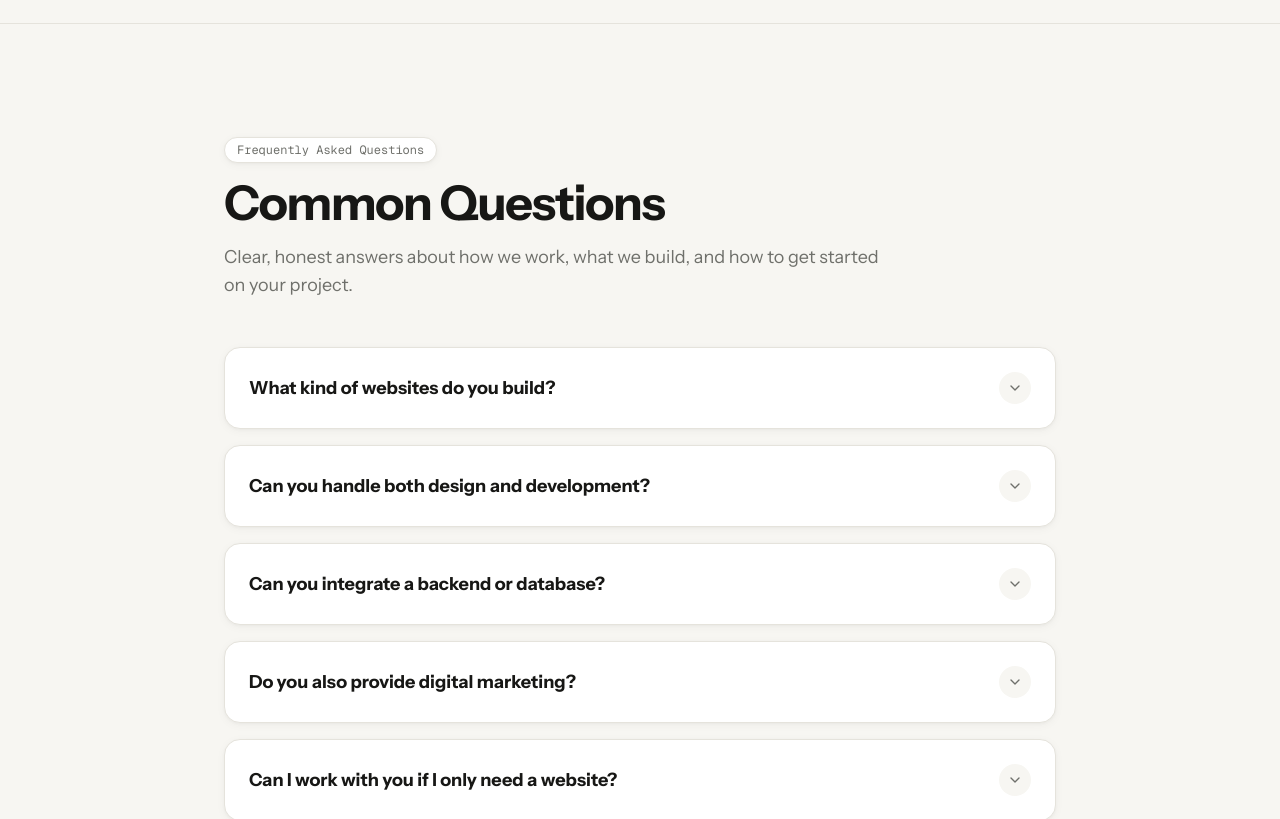
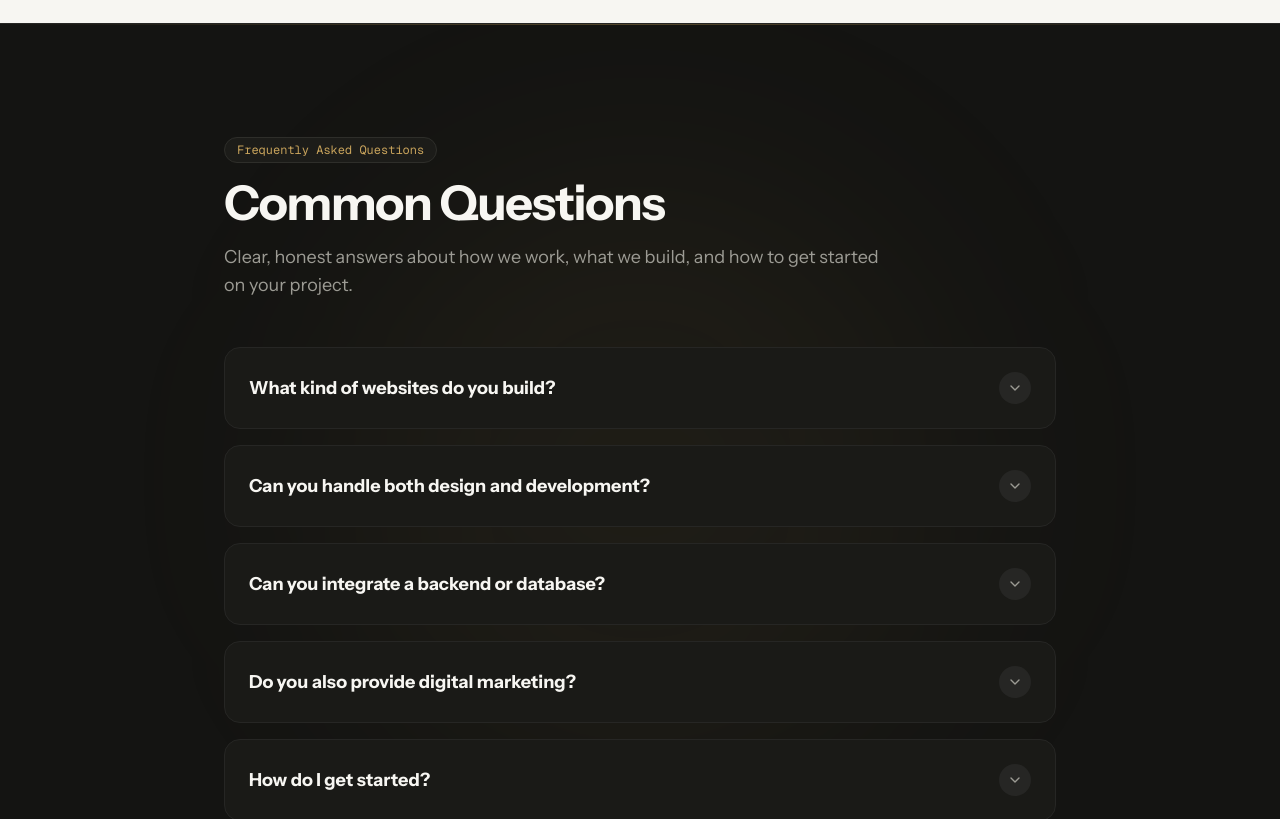
Before and after one commit to mizan989/SkaleNest, a Next.js app: page / in a window 1280 px wide. Shown: the part 3220-4039 px from the top of the page. Built offline with nearby package versions, Linux system fonts and the light colour scheme.

Commit message:
Update site URL to skalenest.vercel.app, darken FAQ section to match Process theme, and reduce FAQ to top 5 questions

```diff
--- a/src/app/layout.tsx
+++ b/src/app/layout.tsx
@@ -32,7 +32,7 @@ const geistMono = localFont({
 });
 
 export const metadata: Metadata = {
-  metadataBase: new URL("https://skalenest.com"),
+  metadataBase: new URL("https://skalenest.vercel.app"),
   alternates: {
     canonical: "/",
   },
@@ -60,7 +60,7 @@ export const metadata: Metadata = {
     description:
       "Modern website design, full-stack development, and digital marketing solutions.",
     type: "website",
-    url: "https://skalenest.com",
+    url: "https://skalenest.vercel.app",
     siteName: "SkaleNest",
     images: [
       {
--- a/src/app/privacy-policy/page.tsx
+++ b/src/app/privacy-policy/page.tsx
@@ -107,7 +107,7 @@ export default function PrivacyPolicyPage() {
               </p>
               <div className="rounded-xl border border-[#E5E3DC] bg-[#F7F6F2] p-4 text-xs sm:text-sm font-mono space-y-1">
                 <p><span className="text-[#171715] font-bold">Brand:</span> SkaleNest</p>
-                <p><span className="text-[#171715] font-bold">Website:</span> https://skalenest.com</p>
+                <p><span className="text-[#171715] font-bold">Website:</span> https://skalenest.vercel.app</p>
                 <p><span className="text-[#171715] font-bold">Email:</span> skalenest@gmail.com</p>
                 <p><span className="text-[#171715] font-bold">WhatsApp:</span> +91 74399 80010</p>
               </div>
--- a/src/app/robots.ts
+++ b/src/app/robots.ts
@@ -6,6 +6,6 @@ export default function robots(): MetadataRoute.Robots {
       userAgent: "*",
       allow: "/",
     },
-    sitemap: "https://skalenest.com/sitemap.xml",
+    sitemap: "https://skalenest.vercel.app/sitemap.xml",
   };
 }
--- a/src/app/sitemap.ts
+++ b/src/app/sitemap.ts
@@ -1,7 +1,7 @@
 import { MetadataRoute } from "next";
 
 export default function sitemap(): MetadataRoute.Sitemap {
-  const baseUrl = "https://skalenest.com";
+  const baseUrl = "https://skalenest.vercel.app";
   const now = new Date();
 
   return [
--- a/src/app/terms-of-service/page.tsx
+++ b/src/app/terms-of-service/page.tsx
@@ -108,7 +108,7 @@ export default function TermsOfServicePage() {
               </p>
               <div className="rounded-xl border border-[#E5E3DC] bg-[#F7F6F2] p-4 text-xs sm:text-sm font-mono space-y-1">
                 <p><span className="text-[#171715] font-bold">Brand:</span> SkaleNest</p>
-                <p><span className="text-[#171715] font-bold">Website:</span> https://skalenest.com</p>
+                <p><span className="text-[#171715] font-bold">Website:</span> https://skalenest.vercel.app</p>
                 <p><span className="text-[#171715] font-bold">Contact:</span> skalenest@gmail.com</p>
                 <p><span className="text-[#171715] font-bold">WhatsApp:</span> +91 74399 80010</p>
               </div>
--- a/src/components/FAQ.tsx
+++ b/src/components/FAQ.tsx
@@ -30,24 +30,9 @@ const FAQ_DATA: FAQItem[] = [
       "Yes. Our digital marketing services include market research, digital positioning strategy, audience targeting, multi-channel campaign planning, and content strategy aligned with your business goals.",
   },
   {
-    question: "Can I work with you if I only need a website?",
-    answer:
-      "Certainly. While our design and marketing capabilities complement each other, many clients partner with us solely for website design and development, or specifically for digital marketing. You only pay for what your business requires.",
-  },
-  {
-    question: "How does the project process work?",
-    answer:
-      "We follow a disciplined four-stage methodology: 1) Understand (discovery & requirements), 2) Plan (technical scope & timelines), 3) Create (design & engineering execution), and 4) Review & Handover (quality checks, revisions, and launch).",
-  },
-  {
     question: "How do I get started?",
     answer:
-      "The easiest way is to fill out our contact form below with a brief summary of your project, or contact us directly via email at skalenest@gmail.com or WhatsApp (+91 74399 80010). We will review your goals and schedule a discussion.",
-  },
-  {
-    question: "What happens after I submit an enquiry?",
-    answer:
-      "We personally review your submission and respond promptly with practical recommendations, preliminary scoping considerations, and clear next steps—without high-pressure sales tactics.",
+      "The easiest way is to fill out our contact form below with a brief summary of your project, or reach out directly via email at skalenest@gmail.com or WhatsApp (+91 74399 80010). We will review your goals and schedule an initial discussion.",
   },
 ];
 
@@ -61,18 +46,28 @@ export default function FAQ() {
   return (
     <section
       id="faq"
-      className="relative flex flex-col justify-center border-t border-[#E5E3DC] py-20 sm:py-24 lg:py-28 bg-[#F7F6F2]"
+      className="relative flex flex-col justify-center border-t border-[#262624] bg-[#141412] text-[#F7F6F2] py-20 sm:py-24 lg:py-28 overflow-hidden"
     >
-      <div className="mx-auto max-w-4xl px-4 sm:px-6 lg:px-8 w-full">
+      {/* Subtle top & bottom gold accent hairlines matching Process section */}
+      <div className="absolute top-0 inset-x-0 h-px bg-gradient-to-r from-transparent via-[#C9A45C]/35 to-transparent pointer-events-none" />
+      <div className="absolute bottom-0 inset-x-0 h-px bg-gradient-to-r from-transparent via-[#C9A45C]/35 to-transparent pointer-events-none" />
+
+      {/* Soft ambient warm radial glow in backdrop */}
+      <div
+        className="absolute rounded-full filter blur-[120px] pointer-events-none w-[600px] h-[600px] top-1/2 left-1/2 -translate-x-1/2 -translate-y-1/2 bg-[#C9A45C]/[0.06]"
+        aria-hidden="true"
+      />
+
+      <div className="mx-auto max-w-4xl px-4 sm:px-6 lg:px-8 w-full relative z-10">
         {/* Section Header */}
         <div className="max-w-2xl">
-          <div className="inline-flex items-center gap-2 rounded-full border border-[#E5E3DC] bg-white px-3 py-1 text-xs font-mono text-[#6F706B] shadow-soft mb-3 sm:mb-4">
+          <div className="inline-flex items-center gap-2 rounded-full border border-[#2E2E2A] bg-[#1C1C19] px-3 py-1 text-xs font-mono text-[#C9A45C] mb-3 sm:mb-4">
             <span>Frequently Asked Questions</span>
           </div>
-          <h2 className="font-display text-3xl sm:text-4xl lg:text-5xl font-bold tracking-tight text-[#171715]">
+          <h2 className="font-display text-3xl sm:text-4xl lg:text-5xl font-bold tracking-tight text-[#F7F6F2]">
             Common Questions
           </h2>
-          <p className="mt-3 sm:mt-4 font-body text-base sm:text-lg text-[#6F706B] leading-relaxed">
+          <p className="mt-3 sm:mt-4 font-body text-base sm:text-lg text-[#9C9B94] leading-relaxed">
             Clear, honest answers about how we work, what we build, and how to get started on your project.
           </p>
         </div>
@@ -87,7 +82,7 @@ export default function FAQ() {
             return (
               <div
                 key={index}
-                className="overflow-hidden rounded-2xl border border-[#E5E3DC] bg-white shadow-soft transition-colors hover:border-[#C9A45C]/50"
+                className="overflow-hidden rounded-2xl border border-[#262624] bg-[#1A1A17] transition-all duration-300 hover:border-[#C9A45C]/50"
               >
                 <button
                   type="button"
@@ -97,12 +92,12 @@ export default function FAQ() {
                   onClick={() => toggleItem(index)}
                   className="flex w-full items-center justify-between gap-4 p-5 sm:p-6 text-left transition-colors focus-visible:outline-2 focus-visible:outline-[#C9A45C]"
                 >
-                  <span className="font-display text-base sm:text-lg font-semibold text-[#171715]">
+                  <span className="font-display text-base sm:text-lg font-semibold text-[#F7F6F2]">
                     {item.question}
                   </span>
                   <div
-                    className={`flex h-8 w-8 shrink-0 items-center justify-center rounded-full bg-[#F7F6F2] text-[#6F706B] transition-transform duration-200 ${
-                      isOpen ? "rotate-180 text-[#171715] bg-[#C9A45C]/15" : ""
+                    className={`flex h-8 w-8 shrink-0 items-center justify-center rounded-full bg-[#262624] text-[#9C9B94] transition-all duration-200 ${
+                      isOpen ? "rotate-180 text-[#C9A45C] bg-[#C9A45C]/20" : ""
                     }`}
                   >
                     <ChevronDown size={16} />
@@ -114,7 +109,7 @@ export default function FAQ() {
                     id={answerId}
                     role="region"
                     aria-labelledby={questionId}
-                    className="border-t border-[#E5E3DC]/60 px-5 pt-3 pb-5 sm:px-6 sm:pb-6 font-body text-sm sm:text-base text-[#6F706B] leading-relaxed"
+                    className="border-t border-[#262624] px-5 pt-3 pb-5 sm:px-6 sm:pb-6 font-body text-sm sm:text-base text-[#9C9B94] leading-relaxed"
                   >
                     <p>{item.answer}</p>
                   </div>
```
